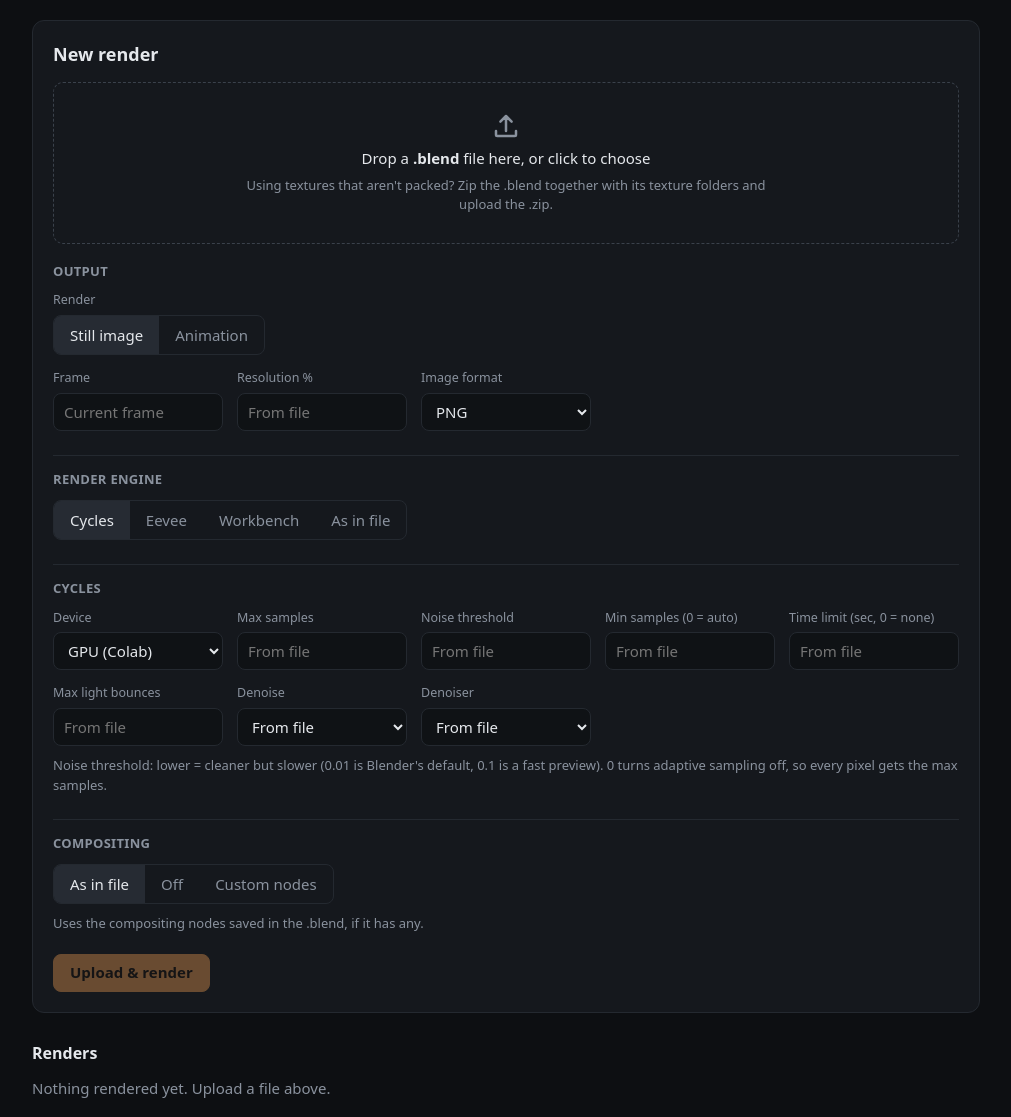
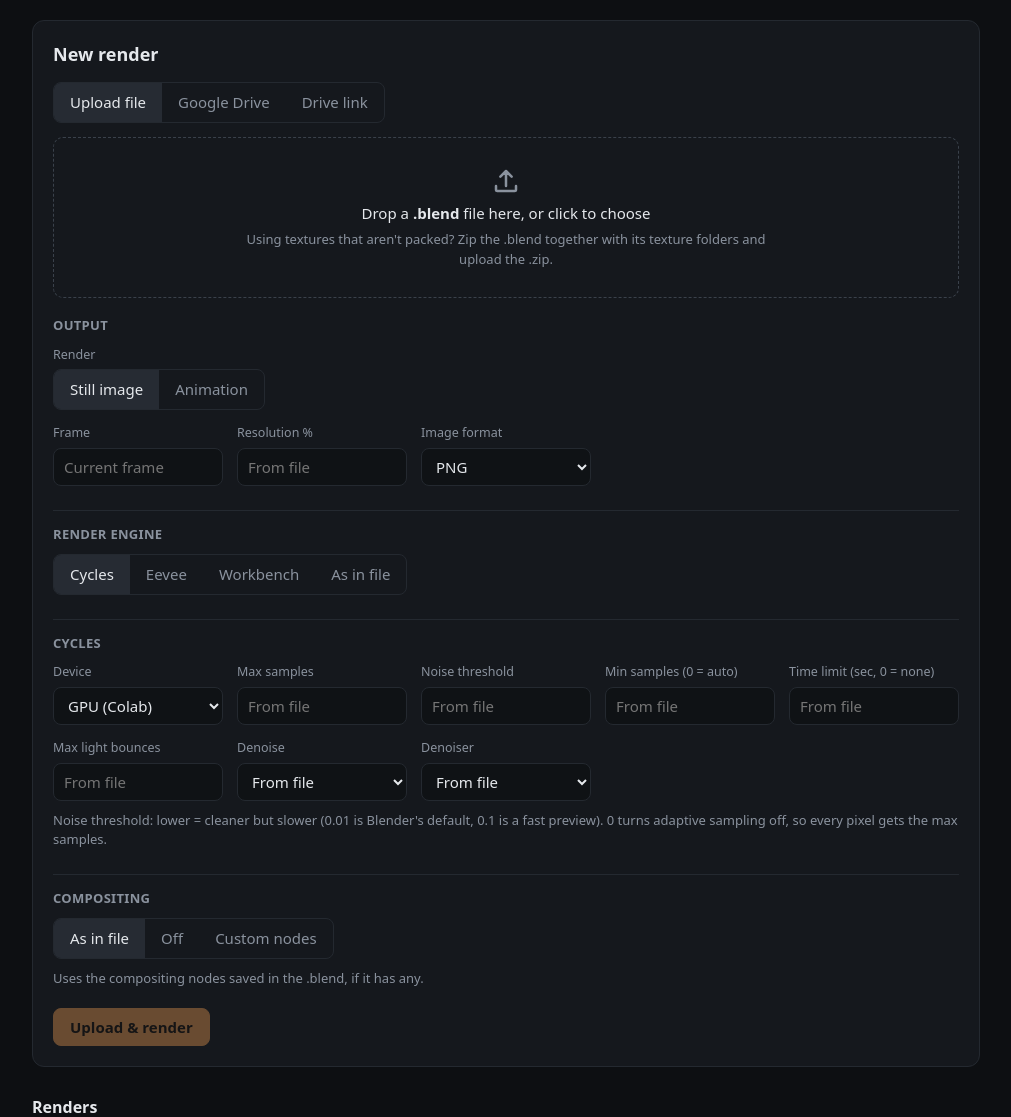
Before and after one commit to DCLEGEND2026/BlenderRender, a Flask app: page / in a window 1280 px wide. Shown: the part 64-1181 px from the top of the page, without its empty margins (134-1145 px from the left). Run offline with Flask 3, Linux system fonts and the light colour scheme; data that the repository does not hold is empty.

Commit message:
Render files straight from Google Drive
Uploading big projects through the page is slow, so the site can now take
the file from Google Drive instead:

- Google Drive: the notebook mounts My Drive/BlenderRender (USE_GOOGLE_DRIVE,
  DRIVE_FOLDER in step 1) and the page lists the .blend / .zip files in it.
  A .blend renders in place, so textures next to it work; a .zip is unpacked
  on Colab and the original left alone.
- Drive link: paste a link to a file or folder shared as "Anyone with the
  link" and Colab downloads it with gdown, showing progress on the job card.
  Downloads can be cancelled and are cleaned up afterwards.
- Step 5 now copies renders to My Drive/<folder>/Renders.

```diff
--- a/app/server.py
+++ b/app/server.py
@@ -5,6 +5,7 @@ Settings come from environment variables (the Colab notebook sets them):
   JOBS_DIR      where uploads and renders are kept       (default: ./jobs)
   ACCESS_KEY    password for the site; empty = no login  (default: empty)
   PORT          port to listen on                        (default: 5000)
+  DRIVE_DIR     mounted Google Drive folder to pick files from; empty = off (default: empty)
 """
 import hmac
 import io
@@ -12,6 +13,7 @@ import os
 import re
 import shutil
 import subprocess
+from urllib.parse import parse_qs, urlparse
 
 from flask import Flask, abort, jsonify, redirect, render_template, request, send_file, send_from_directory
 
@@ -24,10 +26,13 @@ JOBS_DIR = os.path.abspath(os.environ.get("JOBS_DIR", "jobs"))
 UPLOAD_DIR = os.path.join(JOBS_DIR, "_uploads")
 ACCESS_KEY = os.environ.get("ACCESS_KEY", "")
 PORT = int(os.environ.get("PORT", "5000"))
+DRIVE_DIR = os.path.abspath(os.environ["DRIVE_DIR"]) if os.environ.get("DRIVE_DIR") else ""
 
 CHUNK_MAX = 64 * 1024 * 1024        # one upload request; the tunnel caps requests at 100 MB
 UPLOAD_MAX = 20 * 1024 * 1024 * 1024  # whole file
 RE_UPLOAD_ID = re.compile(r"^[a-f0-9]{16,32}$")
+RE_DRIVE_ID = re.compile(r"^[A-Za-z0-9_-]{10,}$")
+DRIVE_HOSTS = ("drive.google.com", "docs.google.com", "drive.usercontent.google.com")
 
 app = Flask(__name__)
 app.config["MAX_CONTENT_LENGTH"] = CHUNK_MAX + 1024 * 1024
@@ -183,6 +188,61 @@ def clean_options(raw):
     return opts
 
 
+# ---- Google Drive ------------------------------------------------------------------
+def drive_label():
+    mine = "/content/drive/MyDrive/"
+    return "My Drive/" + DRIVE_DIR[len(mine):] if DRIVE_DIR.startswith(mine) else DRIVE_DIR
+
+
+@app.route("/api/drive")
+def drive_files():
+    """.blend and .zip files in the mounted Drive folder (and its subfolders), newest first."""
+    if not DRIVE_DIR or not os.path.isdir(DRIVE_DIR):
+        return jsonify(enabled=False, folder="", files=[])
+    files = []
+    for base, dirs, names in os.walk(DRIVE_DIR):
+        depth = os.path.relpath(base, DRIVE_DIR).count(os.sep) + (base != DRIVE_DIR)
+        # Skip the Renders folder (step 5 of the notebook copies results there) and go 3 levels deep.
+        dirs[:] = [] if depth >= 3 else [d for d in dirs if not d.startswith(".") and not (base == DRIVE_DIR and d == "Renders")]
+        for name in names:
+            if name.lower().endswith((".blend", ".zip")):
+                path = os.path.join(base, name)
+                try:
+                    st = os.stat(path)
+                except OSError:
+                    continue
+                files.append({"path": os.path.relpath(path, DRIVE_DIR), "name": name, "size": st.st_size, "mtime": st.st_mtime})
+    files.sort(key=lambda f: -f["mtime"])
+    return jsonify(enabled=True, folder=drive_label(), files=files[:500])
+
+
+def drive_path(rel):
+    """A path inside DRIVE_DIR from the page, or None if it points anywhere else."""
+    if not DRIVE_DIR or not isinstance(rel, str):
+        return None
+    path = os.path.realpath(os.path.join(DRIVE_DIR, rel))
+    if not path.startswith(os.path.realpath(DRIVE_DIR) + os.sep) or not os.path.isfile(path):
+        return None
+    return path if path.lower().endswith((".blend", ".zip")) else None
+
+
+def drive_link(url):
+    """(gdown URL, is a folder) for a Google Drive share link, or None if it isn't one."""
+    try:
+        u = urlparse(str(url).strip())
+    except ValueError:
+        return None
+    if u.scheme not in ("http", "https") or u.hostname not in DRIVE_HOSTS:
+        return None
+    parts = [p for p in u.path.split("/") if p]
+    if "folders" in parts and parts.index("folders") + 1 < len(parts):
+        fid = parts[parts.index("folders") + 1]
+        return ("https://drive.google.com/drive/folders/" + fid, True) if RE_DRIVE_ID.match(fid) else None
+    fid = parts[parts.index("d") + 1] if "d" in parts and parts.index("d") + 1 < len(parts) else \
+        (parse_qs(u.query).get("id") or [""])[0]
+    return ("https://drive.google.com/uc?id=" + fid, False) if RE_DRIVE_ID.match(fid) else None
+
+
 # ---- Jobs ------------------------------------------------------------------------
 def get_job(job_id):
     job = jobs.get(job_id)
@@ -199,13 +259,27 @@ def list_jobs():
 @app.route("/api/jobs", methods=["POST"])
 def create_job():
     body = request.get_json(silent=True) or {}
+    opts = clean_options(body.get("options"))
+    if "drive_path" in body:
+        path = drive_path(body["drive_path"])
+        if not path:
+            return jsonify(error="That file is not in the Google Drive folder any more"), 400
+        try:
+            return jsonify(job=jobs.create_from_drive(path, opts).to_dict())
+        except ValueError as e:
+            return jsonify(error=str(e)), 400
+    if "drive_url" in body:
+        link = drive_link(body["drive_url"])
+        if not link:
+            return jsonify(error="Paste a Google Drive link to a file or folder (drive.google.com/...)"), 400
+        return jsonify(job=jobs.create_from_link(link[0], link[1], opts).to_dict())
     upload_id = str(body.get("upload_id", ""))
     filename = os.path.basename(str(body.get("filename", "")))
     path = os.path.join(UPLOAD_DIR, upload_id + ".part")
     if not RE_UPLOAD_ID.match(upload_id) or not os.path.exists(path):
         return jsonify(error="Upload not found, please upload again"), 400
     try:
-        job = jobs.create(path, filename, clean_options(body.get("options")))
+        job = jobs.create(path, filename, opts)
     except ValueError as e:
         if os.path.exists(path):
             os.remove(path)
--- a/app/static/app.js
+++ b/app/static/app.js
@@ -73,7 +73,7 @@
         drop.classList.add('has');
         dropMain.textContent = f.name;
         dropSub.textContent = size(f.size) + ' · click to choose another file';
-        goBtn.disabled = uploading;
+        syncSource();
         showMsg('');
     }
     fileInput.addEventListener('change', function () { setFile(fileInput.files[0]); });
@@ -103,6 +103,65 @@
     });
     syncForm();
 
+    // ---- Where the file comes from: upload, the mounted Google Drive folder, or a Drive link
+    var driveList = document.getElementById('drive-list'), driveWhere = document.getElementById('drive-where');
+    var driveUrl = document.getElementById('drive-url');
+    var drivePick = null, driveLoaded = false;
+
+    function source() { return form.src.value; }
+    function syncSource() {
+        var src = source();
+        Array.prototype.forEach.call(form.querySelectorAll('[data-src]'), function (el) {
+            el.hidden = el.dataset.src !== src;
+        });
+        goBtn.textContent = src === 'upload' ? 'Upload & render' : 'Render';
+        goBtn.disabled = uploading || !(src === 'upload' ? chosen : src === 'drive' ? drivePick : driveUrl.value.trim());
+        if (src === 'drive' && !driveLoaded) loadDrive();
+    }
+    function loadDrive() {
+        driveLoaded = true;
+        driveWhere.textContent = 'Loading your Google Drive folder…';
+        api('GET', '/api/drive').then(function (d) {
+            driveList.innerHTML = '';
+            if (!d.enabled) {
+                driveWhere.innerHTML = 'Google Drive is not connected. In the Colab notebook, tick <b>USE_GOOGLE_DRIVE</b> in step 1 and run step 4 again.';
+                return;
+            }
+            driveWhere.innerHTML = 'Put <b>.blend</b> or <b>.zip</b> files in <b>' + esc(d.folder) + '</b> on Google Drive. A .blend renders right there, so textures next to it work without zipping. New files can take a minute to show up.';
+            if (!d.files.length) driveList.appendChild(make('p', 'empty', 'No .blend or .zip files there yet.'));
+            d.files.forEach(function (f) {
+                var row = make('label', 'drive-file'), radio = make('input');
+                radio.type = 'radio';
+                radio.name = 'drive_file';
+                radio.value = f.path;
+                radio.checked = f.path === drivePick;
+                radio.addEventListener('change', function () { drivePick = f.path; syncSource(); });
+                var where = f.path.indexOf('/') === -1 ? '' : f.path.slice(0, f.path.lastIndexOf('/')) + ' · ';
+                row.appendChild(radio);
+                row.appendChild(make('span', 'drive-name', f.name));
+                row.appendChild(make('span', 'drive-meta', where + size(f.size) + ' · ' + new Date(f.mtime * 1000).toLocaleString()));
+                driveList.appendChild(row);
+            });
+            if (!d.files.some(function (f) { return f.path === drivePick; })) drivePick = null;
+            syncSource();
+        }).catch(function (err) {
+            driveLoaded = false;
+            driveWhere.textContent = 'Could not read Google Drive: ' + err.message;
+        });
+    }
+    function make(tag, cls, text) {
+        var el = document.createElement(tag);
+        el.className = cls;
+        if (text !== undefined) el.textContent = text;
+        return el;
+    }
+    Array.prototype.forEach.call(form.querySelectorAll('input[name=src]'), function (r) {
+        r.addEventListener('change', function () { showMsg(''); syncSource(); });
+    });
+    document.getElementById('drive-refresh').addEventListener('click', loadDrive);
+    driveUrl.addEventListener('input', syncSource);
+    syncSource();
+
     // Every visible setting; empty boxes and "From file" are left out so the .blend's value is kept.
     function options() {
         var o = {};
@@ -114,6 +173,8 @@
         });
         o.compositing = { mode: o.comp_mode };
         delete o.comp_mode;
+        delete o.src;
+        delete o.drive_file;
         return o;
     }
 
@@ -157,7 +218,25 @@
 
     form.addEventListener('submit', function (e) {
         e.preventDefault();
-        if (!chosen || uploading) return;
+        if (uploading) return;
+        if (source() !== 'upload') {  // the server fetches the file itself
+            var body = source() === 'drive' ? { drive_path: drivePick } : { drive_url: driveUrl.value.trim() };
+            body.options = options();
+            uploading = true;
+            syncSource();
+            showMsg('');
+            api('POST', '/api/jobs', body).then(function () {
+                if (source() === 'link') driveUrl.value = '';
+                poll(true);
+            }).catch(function (err) {
+                showMsg(err.message, true);
+            }).then(function () {
+                uploading = false;
+                syncSource();
+            });
+            return;
+        }
+        if (!chosen) return;
         uploading = true;
         goBtn.disabled = true;
         upBox.hidden = false;
@@ -184,15 +263,15 @@
             showMsg(err.message, true);
         }).then(function () {
             uploading = false;
-            goBtn.disabled = !chosen;
+            syncSource();
             setTimeout(function () { if (!uploading) upBox.hidden = true; upFill.style.width = '0'; }, 1200);
         });
     });
 
     // ---- Job list ----------------------------------------------------------------
     var cards = {};
-    var STATUS = { queued: 'Queued', running: 'Rendering', compositing: 'Compositing', encoding: 'Making MP4', done: 'Done', failed: 'Failed', cancelled: 'Cancelled' };
-    var BUSY = ['queued', 'running', 'compositing', 'encoding'];
+    var STATUS = { preparing: 'Getting file', queued: 'Queued', running: 'Rendering', compositing: 'Compositing', encoding: 'Making MP4', done: 'Done', failed: 'Failed', cancelled: 'Cancelled' };
+    var BUSY = ['preparing', 'queued', 'running', 'compositing', 'encoding'];
 
     // v changes each time the frames are composited again, so the browser doesn't show old copies.
     function fileUrl(job, name, dl) {
@@ -297,6 +376,7 @@
         el.querySelector('.bar-fill').style.width = (job.progress * 100).toFixed(1) + '%';
 
         var stats = [];
+        if (job.status === 'preparing' && job.fetch) stats.push(esc(job.fetch));
         if (job.frames_total) stats.push('Frames <b>' + job.frames_done + '/' + job.frames_total + '</b>');
         if (job.status === 'running' && job.frame !== null) stats.push('Frame <b>' + job.frame + '</b>');
         if (job.status === 'running' && job.samples[1]) stats.push('Sample <b>' + job.samples[0] + '/' + job.samples[1] + '</b>');
--- a/app/static/compositor.js
+++ b/app/static/compositor.js
@@ -128,7 +128,7 @@
         if (preview) schedulePreview();
     }
     function updateApply() {
-        var busy = job && ['queued', 'running', 'compositing', 'encoding'].indexOf(job.status) !== -1;
+        var busy = job && ['preparing', 'queued', 'running', 'compositing', 'encoding'].indexOf(job.status) !== -1;
         applyBtn.disabled = !job || !job.raw_frames || busy;
         applyBtn.textContent = busy && job.status !== 'running' ? 'Applying…' :
             (canon(graph) !== applied ? 'Apply to render •' : 'Apply to render');
@@ -800,7 +800,7 @@
             var wasBusy = job && ['queued', 'compositing', 'encoding'].indexOf(job.status) !== -1;
             job = d.job;
             setupFrames();
-            var busy = ['queued', 'running', 'compositing', 'encoding'].indexOf(job.status) !== -1;
+            var busy = ['preparing', 'queued', 'running', 'compositing', 'encoding'].indexOf(job.status) !== -1;
             if (job.opts.compositing && job.opts.compositing.graph) applied = canon(job.opts.compositing.graph);
             if (job.status === 'compositing' || job.status === 'encoding') {
                 showMsg(job.status === 'encoding' ? 'Making the MP4…' : 'Applying: frame ' + job.frames_done + ' of ' + job.frames_total);
--- a/app/static/style.css
+++ b/app/static/style.css
@@ -70,6 +70,48 @@ h1 { font-size: 18px; margin: 0 0 14px; }
 .drop svg { width: 30px; height: 30px; color: var(--muted); }
 .drop-main { font-size: 15px; word-break: break-all; }
 .drop-sub { color: var(--muted); font-size: 13px; max-width: 520px; }
+
+/* Where the file comes from */
+.seg.src { margin-bottom: 14px; }
+.drive, .link { display: flex; flex-direction: column; gap: 10px; }
+.drive-head { display: flex; align-items: flex-start; gap: 12px; }
+.drive-head .hint { flex: 1; margin: 0; }
+.drive-list {
+    display: flex;
+    flex-direction: column;
+    max-height: 280px;
+    overflow-y: auto;
+    border: 1px solid var(--line);
+    border-radius: 10px;
+}
+.drive-list:empty { display: none; }
+.drive-list .empty { padding: 14px; }
+.drive-file {
+    display: grid;
+    grid-template-columns: auto minmax(0, 1fr);
+    gap: 0 10px;
+    align-items: center;
+    padding: 9px 12px;
+    border-bottom: 1px solid var(--line);
+    cursor: pointer;
+}
+.drive-file:last-child { border-bottom: 0; }
+.drive-file:hover { background: rgba(255, 255, 255, .03); }
+.drive-file:has(input:checked) { background: rgba(208, 138, 74, .08); }
+.drive-file input { grid-row: span 2; width: 16px; height: 16px; accent-color: var(--accent); }
+.drive-name { overflow-wrap: anywhere; }
+.drive-meta { color: var(--muted); font-size: 12.5px; overflow-wrap: anywhere; }
+.link .hint { margin: 0; }
+input[type=url] {
+    width: 100%;
+    height: 40px;
+    padding: 0 12px;
+    border: 1px solid var(--line);
+    border-radius: 8px;
+    background: #0f1215;
+    color: var(--text);
+    font: inherit;
+}
 
 .opts {
     display: grid;
--- a/app/templates/index.html
+++ b/app/templates/index.html
@@ -20,7 +20,26 @@
   <section class="card">
     <h1>New render</h1>
     <form id="form" autocomplete="off">
-      <label class="drop" id="drop">
+      <div class="seg src" role="tablist">
+        <label><input type="radio" name="src" value="upload" checked><span>Upload file</span></label>
+        <label><input type="radio" name="src" value="drive"><span>Google Drive</span></label>
+        <label><input type="radio" name="src" value="link"><span>Drive link</span></label>
+      </div>
+
+      <div class="drive" data-src="drive" hidden>
+        <div class="drive-head">
+          <span class="hint" id="drive-where">Loading your Google Drive folder…</span>
+          <button type="button" class="btn sm ghost" id="drive-refresh">Refresh</button>
+        </div>
+        <div class="drive-list" id="drive-list"></div>
+      </div>
+
+      <div class="link" data-src="link" hidden>
+        <input type="url" id="drive-url" placeholder="https://drive.google.com/file/d/…" inputmode="url">
+        <p class="hint">Share the file (or a folder with the .blend and its textures) as <b>Anyone with the link</b>, then paste the link. Colab downloads it from Google directly, which is much faster than uploading through this page.</p>
+      </div>
+
+      <label class="drop" id="drop" data-src="upload">
         <input type="file" id="file" accept=".blend,.zip" hidden>
         <svg viewBox="0 0 24 24" aria-hidden="true"><path d="M12 16V4m0 0-4.5 4.5M12 4l4.5 4.5M4 16v3a1 1 0 0 0 1 1h14a1 1 0 0 0 1-1v-3" fill="none" stroke="currentColor" stroke-width="2" stroke-linecap="round" stroke-linejoin="round"/></svg>
         <span class="drop-main" id="drop-main">Drop a <b>.blend</b> file here, or click to choose</span>
--- a/requirements.txt
+++ b/requirements.txt
@@ -1 +1,2 @@
 flask>=3.0
+gdown>=5.0
```
Also changed, not shown: app/jobs.py (+148 -22 lines), README.md, 1 other file.
